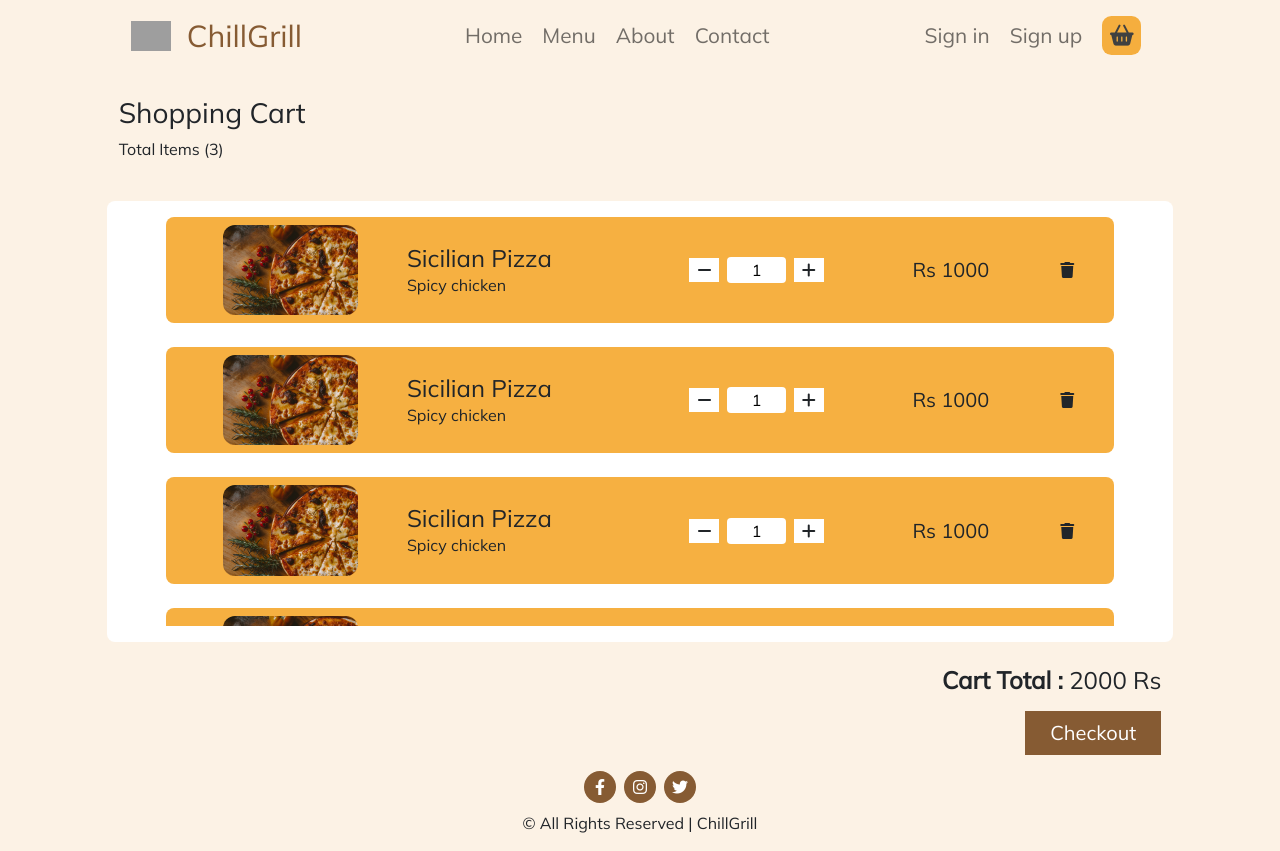
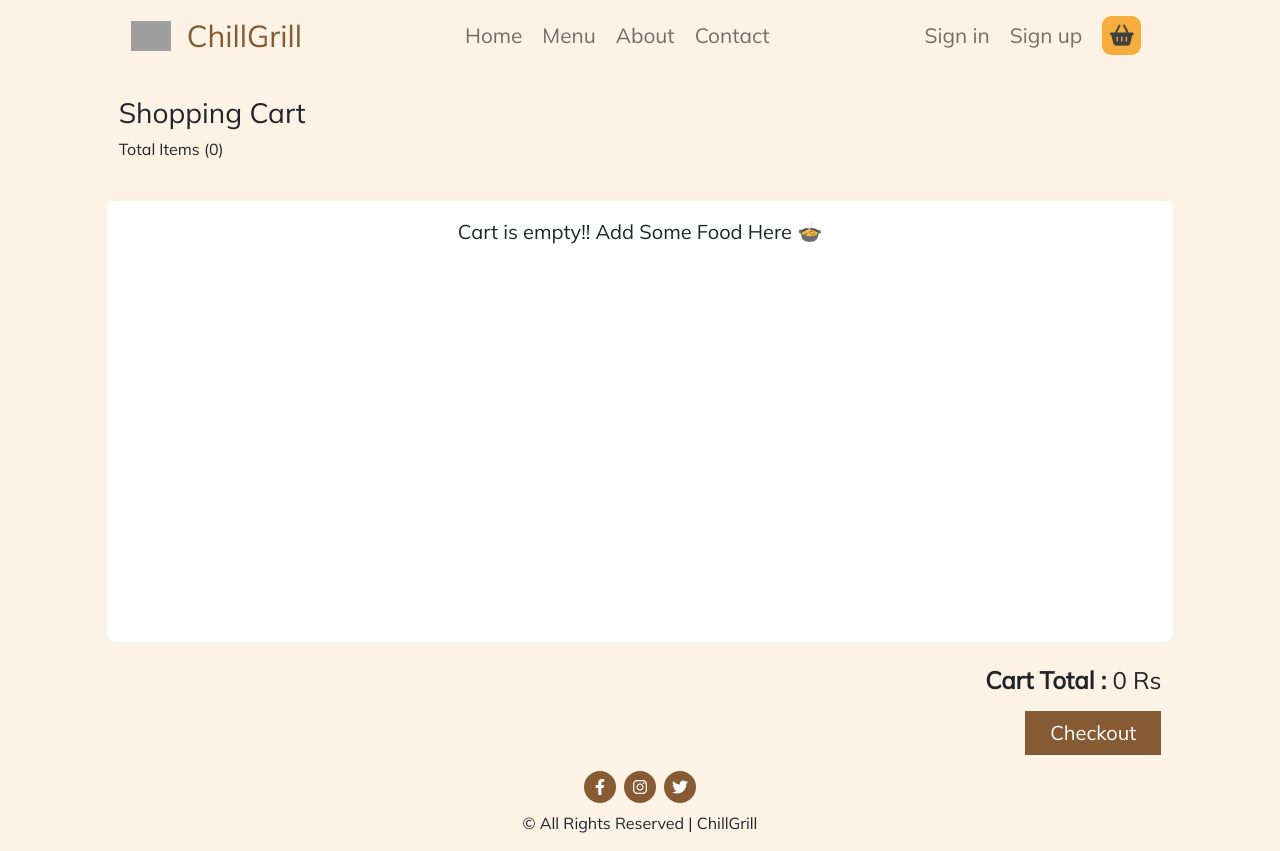
Before and after one commit to adilcodes/Restaurant-App, a React (Create React App) app: page /cart in a window 1280 px wide. Built offline with nearby package versions, Linux system fonts and the light colour scheme; grey boxes are pictures that could not be loaded.

Commit message:
products adding to cart successfully

```diff
--- a/src/components/CartItem.jsx
+++ b/src/components/CartItem.jsx
@@ -1,31 +1,53 @@
-import React from "react";
-import itemImg from "../images/foodItem1.jpg";
+import React, { useContext, useState } from "react";
+import { CartItemsContext } from "../contextApi/CartContext";
 
-export default function CartItem() {
+export default function CartItem({ props }) {
+
+    const { cart, setCart } = useContext(CartItemsContext);
+    const [quantity, setQuantity] = useState(1);
+
+
     return (
         <>
             <div className="col-md-11 mx-auto mb-4 p-2 cart-item rounded-3 d-flex justify-content-center align-items-center">
                 <div className="col-md-3 text-center cart-item-img">
-                <img src={itemImg} alt="cart-item" />
+                    <img src={props.foodImg} alt={props.foodTitle} />
                 </div>
                 <div className="col-md-3 cart-item-title">
-                <h4 className="m-0">Sicilian Pizza</h4>
-                <p className="m-0">Spicy chicken</p>
+                    <h4 className="m-0">{props.foodTitle}</h4>
+                    <p className="m-0">{props.foodText.substring(0, 23)}...</p>
                 </div>
                 <div className="col-md-3 cart-item-quantity d-flex justify-content-center align-items-center gap-2">
-                <button className="btn border-0 bg-white rounded-0 py-0 px-2 text-center">
+                    <button
+                    className="btn border-0 bg-white rounded-0 py-0 px-2 text-center"
+                    onClick={() => {
+                        quantity > 0 ? setQuantity(quantity-1) : setQuantity(0);
+                    }}
+                    >
                         <i className="fa-solid fa-minus"></i>
                     </button>
-                <input type="text" className="col-3 rounded-1 border-0 text-center" value="1" />
-                <button className="btn border-0 bg-white rounded-0 py-0 px-2 text-center">
+                    <input type="text" className="col-3 rounded-1 border-0 text-center" value={quantity} />
+                    <button
+                    className="btn border-0 bg-white rounded-0 py-0 px-2 text-center"
+                    onClick={() => {
+                        setQuantity(quantity+1);
+                    }}
+                    >
                         <i className="fa-solid fa-plus"></i>
                     </button>
                 </div>
                 <div className="col-md-2 text-center cart-item-price">
-                <h5 className="m-0">Rs 1000</h5>
+                    <h5 className="m-0">{quantity * props.foodPrice} Rs</h5>
                 </div>
                 <div className="col-md-1 text-center cart-item-delete">
-                <button className="btn border-0">
+                    <button
+                        className="btn border-0"
+                        onClick={() => {
+                            setCart(cart.filter((item) => {
+                                return item.foodId !== props.foodId;
+                            }));
+                        }}
+                    >
                         <i className="fa-solid fa-trash"></i>
                     </button>
                 </div>
--- a/src/components/FoodCard.jsx
+++ b/src/components/FoodCard.jsx
@@ -1,16 +1,35 @@
-import React from 'react';
-import { Link } from "react-router-dom";
+import React, { useContext } from 'react';
+import { CartItemsContext } from "../contextApi/CartContext";
 
-export default function FoodCard(props) {
+export default function FoodCard({ foodItem }) {
+
+    const { cart, setCart } = useContext(CartItemsContext);
+
     return (
         <>
             <div className="col-md-4 col-sm-8 col-11 mx-auto">
                 <div className="card">
-                    <img src={props.foodImg} className="card-img-top" alt="Food Item" />
+                    <img src={foodItem.foodImg} className="card-img-top" alt="Food Item" />
                     <div className="card-body">
-                        <h5 className="card-title">{props.foodTitle}</h5>
-                        <p className="card-text">{props.foodText}</p>
-                        <Link to="/menu" className="btn btn-view-item">Add To Cart</Link>
+                        <h5 className="card-title">{foodItem.foodTitle}</h5>
+                        <p className="card-text">{foodItem.foodText}</p>
+                        {cart.includes(foodItem) ? (
+                            <button
+                                className="btn btn-view-item"
+                                onClick={() => {
+                                    setCart(cart.filter((item) => {
+                                        return item.foodId !== foodItem.foodId;
+                                    }));
+                                }}
+                            >Remove From Cart</button>
+                        ) : (
+                            <button
+                                className="btn btn-view-item"
+                                onClick={() => {
+                                    setCart([...cart, foodItem]);
+                                }}
+                            >Add To Cart</button>
+                        )}
                     </div>
                 </div>
             </div>
--- /dev/null
+++ b/src/contextApi/CartContext.jsx
@@ -0,0 +1,14 @@
+import React, { createContext, useState } from "react";
+
+export const CartItemsContext = createContext();
+
+export default function CartContext(props) {
+
+  const [cart, setCart] = useState([]);
+
+  return (
+    <CartItemsContext.Provider value={{cart, setCart}}>
+        {props.children}
+    </CartItemsContext.Provider>
+  )
+}
--- a/src/index.js
+++ b/src/index.js
@@ -3,11 +3,14 @@ import ReactDOM from 'react-dom/client';
 import './index.css';
 import App from './App';
 import reportWebVitals from './reportWebVitals';
+import CartContext from './contextApi/CartContext';
 
 const root = ReactDOM.createRoot(document.getElementById('root'));
 root.render(
   <React.StrictMode>
-    <App />
+    <CartContext>
+      <App />
+    </CartContext>
   </React.StrictMode>
 );
 
--- a/src/pages/Cart.jsx
+++ b/src/pages/Cart.jsx
@@ -1,34 +1,41 @@
-import React from "react";
+import React, { useContext } from "react";
 import CartItem from "../components/CartItem";
 import { Scrollbars } from 'react-custom-scrollbars-2';
+import { CartItemsContext } from "../contextApi/CartContext";
 
 export default function Cart() {
+
+    const { cart } = useContext(CartItemsContext);
+    console.log(cart);
+    let totalPrice = cart.reduce((accumulator ,cartItem) => {
+        return accumulator + cartItem.foodPrice;
+    }, 0)
+
     return (
         <>
             <div className="container-fluid">
                 <div className="row">
                     <div className="col-10 mt-4 mx-auto">
                         <h3>Shopping Cart</h3>
-                    <p>Total Items (3)</p>
+                        <p>Total Items ({cart.length})</p>
                     </div>
                 </div>
                 <div className="row">
                     <div className="col-10 mt-4 mx-auto p-3 bg-white rounded-3 cart-items-container">
+                        {cart.length !== 0 ? (
                             <Scrollbars>
-                        <CartItem />
-                        <CartItem />
-                        <CartItem />
-                        <CartItem />
-                        <CartItem />
-                        <CartItem />
-                        <CartItem />
-                        <CartItem />
+                                {cart.map((foodItem) => {
+                                    return <CartItem key={foodItem.foodId} props={foodItem} />
+                                })}
                             </Scrollbars>
+                        ) : (
+                            <p className="m-0 fs-5 text-center"> Cart is empty!! Add Some Food Here 🍲 </p>
+                        )}
                     </div>
                 </div>
                 <div className="row">
                     <div className="col-10 mt-4 mx-auto d-flex flex-column align-items-end">
-                    <h4 className="mb-3"><span className="m-0 p-0 fw-semibold">Cart Total : </span>2000 Rs</h4>
+                        <h4 className="mb-3"><span className="m-0 p-0 fw-semibold">Cart Total : </span>{totalPrice} Rs</h4>
                         <button className="btn btn-view-item border-1 rounded-0 fs-5 px-4">Checkout</button>
                     </div>
                 </div>
--- a/src/pages/Menu.jsx
+++ b/src/pages/Menu.jsx
@@ -2,7 +2,9 @@ import React from "react";
 import FoodCard from "../components/FoodCard";
 import DummyData from "../components/DummyData";
 
+
 export default function Menu() {
+
   return (
     <>
       <div className="mt-5 col-10 mx-auto d-flex flex-column justify-content-center align-items-center">
@@ -17,12 +19,11 @@ export default function Menu() {
       <div className="container-fluid mb-5">
         <div className="row">
           <div className="col-10 row gy-4 mx-auto">
-            {DummyData.map((foodItem, index) => {
+            {DummyData.map((foodItem) => {
               return(
-                <FoodCard key={index}
-                  foodImg={foodItem.foodImg}
-                  foodTitle={foodItem.foodTitle}
-                  foodText={foodItem.foodText}
+                <FoodCard
+                key={foodItem.foodId}
+                foodItem = {foodItem}
                 />
               )
             })}
```
Also changed, not shown: src/context api/CartContext.jsx (deleted, +0 -11 lines). Lines whose indentation alone changed are shown as unchanged.
